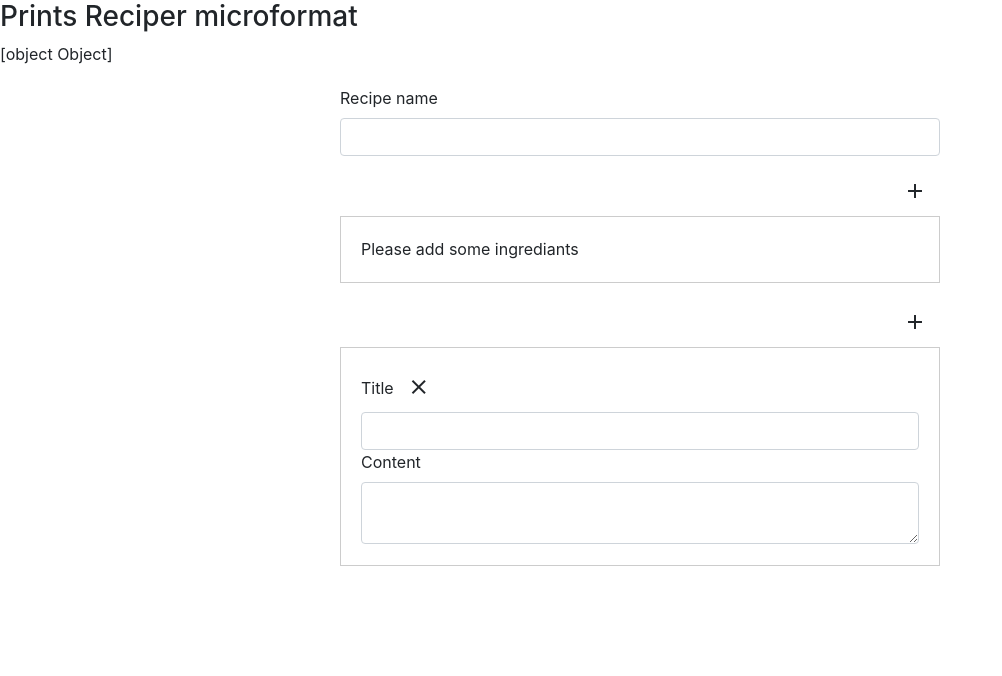
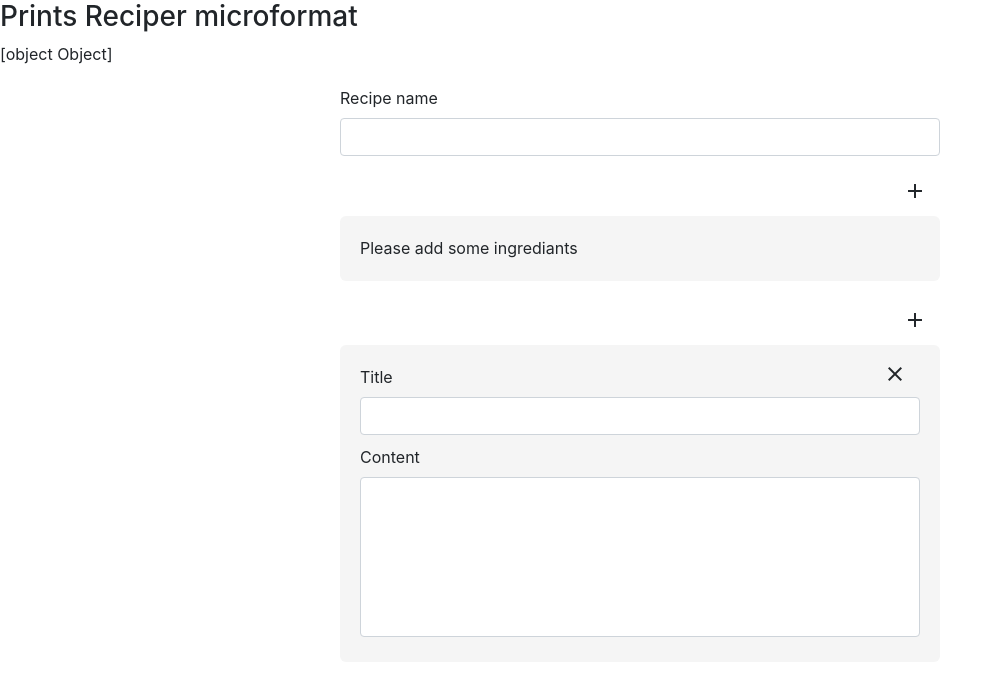
Before and after one commit to Gunzalez/recipe-builder, a React (Create React App) app: page / in a window 1280 px wide. Shown: the top 676 px of the page, without its empty margins (0-1002 px from the left). Built offline with nearby package versions, Linux system fonts and the light colour scheme.

Commit message:
Styling components

```diff
--- a/src/index.css
+++ b/src/index.css
@@ -30,12 +30,14 @@ button {
 }
 
 fieldset {
-  border: 1px solid #cccccc;
+  background: whitesmoke;
   padding: 20px 20px 5px 20px;
   margin-bottom: 20px;
+  border-radius: 6px;
 }
 
-.ingredient-row {
+.ingredient-row,
+.content-row {
   position: relative;
 }
 
@@ -48,3 +50,25 @@ fieldset {
   right: 0;
   top: 0;
 }
+
+.content-row button {
+  position: absolute;
+  right: 0;
+  top: -10px;
+}
+
+.content-row button {
+  position: absolute;
+  right: 0;
+  top: -10px;
+}
+
+.content-row input {
+  margin-bottom: 10px;
+}
+
+.content-row textarea {
+  height: 160px;
+  resize: none;
+  margin-bottom: 20px;
+}
```
